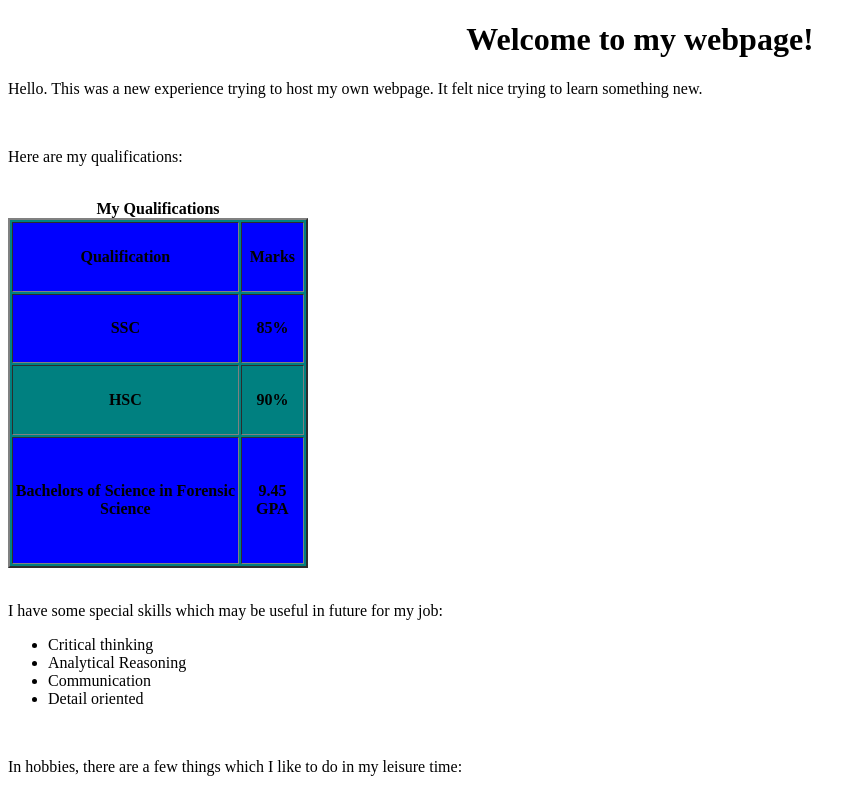
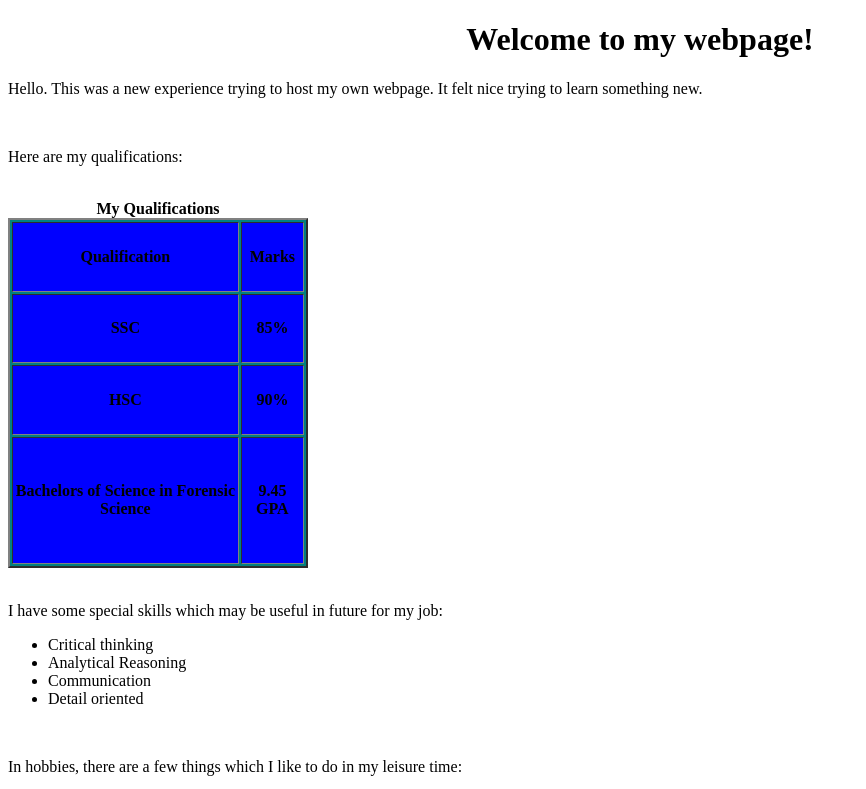
Before and after one commit to TanviKhandekar/FYBAFB, a plain HTML site: page index.html in a window 1280 px wide. Shown: the top 789 px of the page, without its empty margins (0-866 px from the left). Drawn offline with Linux system fonts and the light colour scheme.

Commit message:
index.html

```diff
--- a/index.html
+++ b/index.html
@@ -19,7 +19,7 @@
 <th> SSC </th>
 <th> 85% </th>
 </tr>
-<tr style="backgroundcolor:blue">
+<tr style="background-color:blue">
 <th> HSC </th>
 <th> 90% </th>
 </tr>
```
